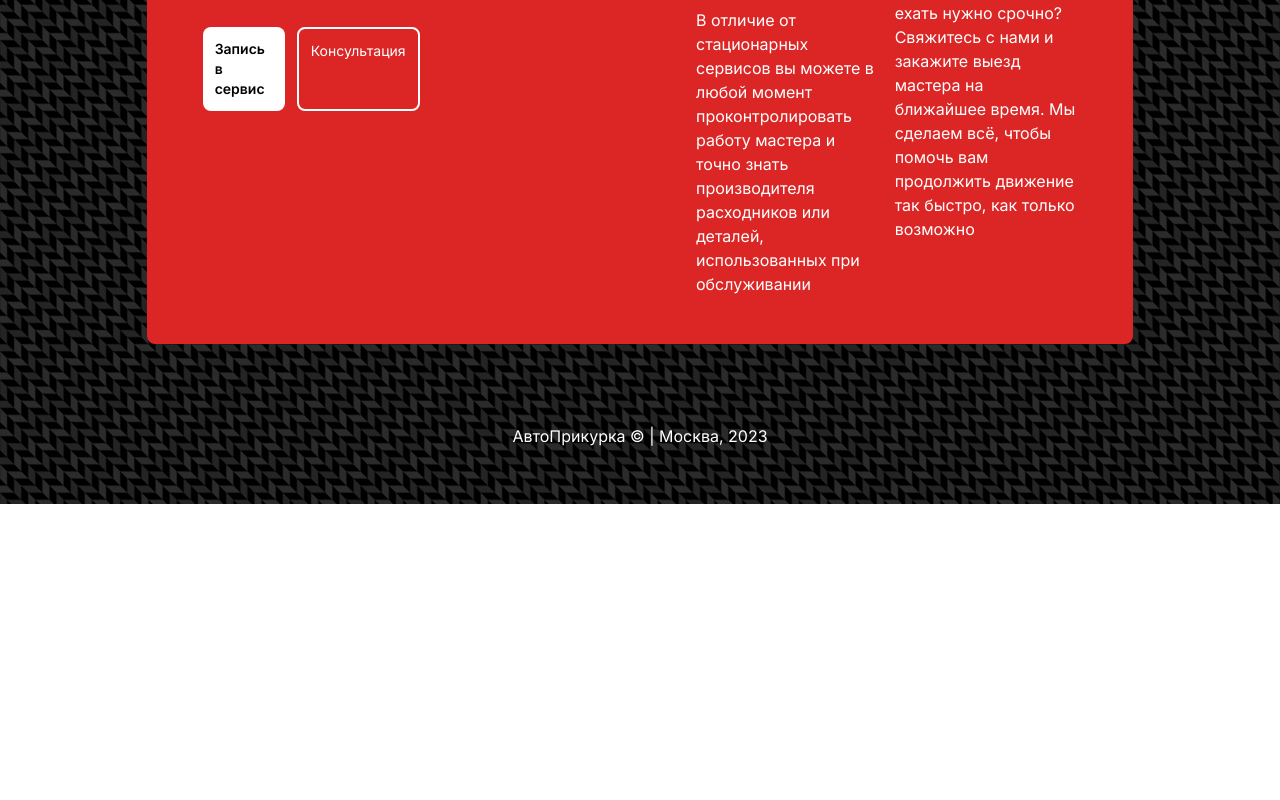
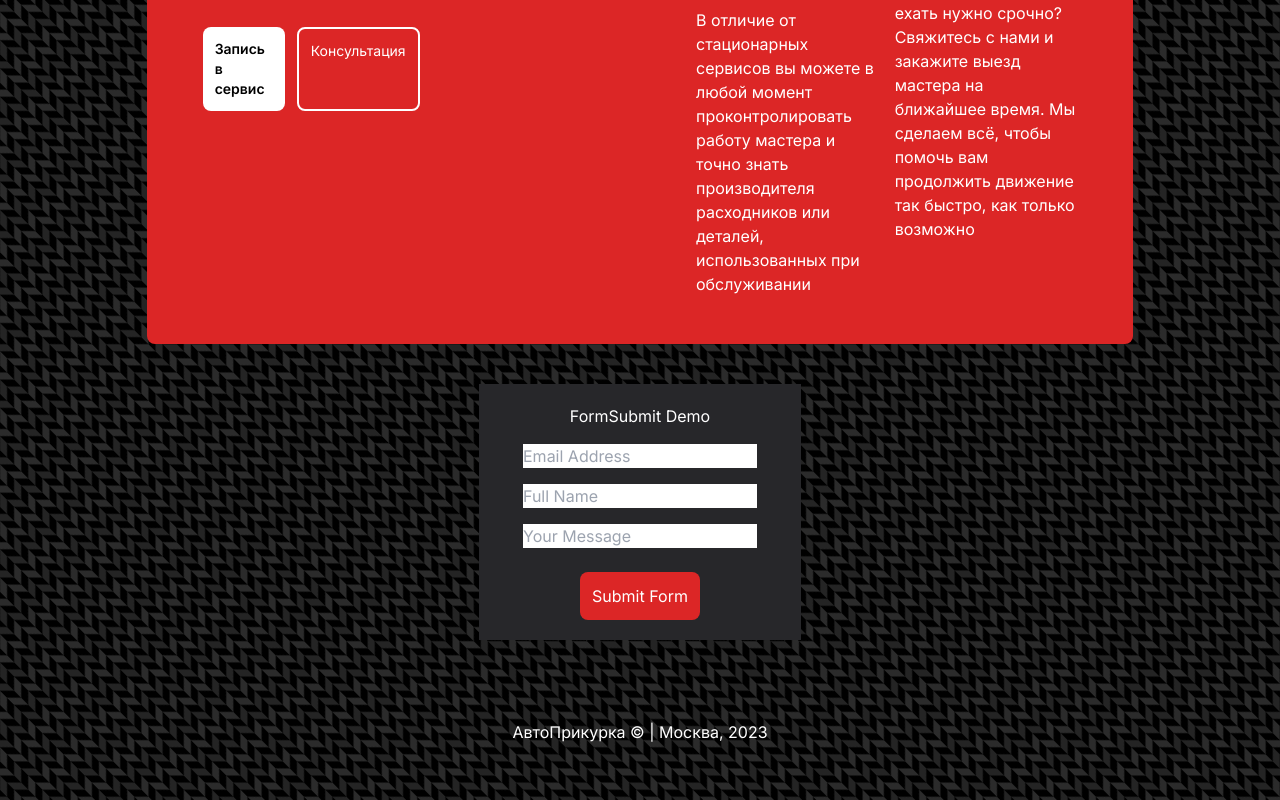
Before and after one commit to epileksiy/autoprikur, a Next.js app: page / in a window 1280 px wide. Shown: the part 2364-3164 px from the top of the page. Before the commit the page ends 2868 px from the top, so only its background shows below. Built offline with nearby package versions, Linux system fonts and the light colour scheme.

Commit message:
added formsubmit demo testing

```diff
--- a/package.json
+++ b/package.json
@@ -20,6 +20,7 @@
     "postcss": "8.4.26",
     "react": "18.2.0",
     "react-dom": "18.2.0",
+    "react-hook-form": "^7.45.2",
     "tailwindcss": "3.3.3",
     "tw-elements": "^1.0.0-beta2",
     "typescript": "5.1.6"
--- /dev/null
+++ b/src/app/Components/Form.tsx
@@ -0,0 +1,84 @@
+'use client'
+
+import { useState } from "react"
+import { useForm } from 'react-hook-form'
+
+export default function OrderForm() {
+
+    const { register, handleSubmit } = useForm()
+
+    const [submitted, setSubmitted] = useState(false)
+
+    const onSubmit = () => {
+      // submit logic
+      setSubmitted(true)
+    }
+
+    if (submitted) {
+      return (
+        <div className="text-center">
+          <p>Спасибо за Вашу заявку, обрабатываем!</p>
+        </div>
+      )
+    }
+
+    return (    //   <form action="https://formsubmit.co/56clon@mail.ru" method="POST" onSubmit={handleSubmit(onSubmit)} className="mt-14 bg-zinc-800 rounded-xl">
+    //     <div className="">
+    //         <input
+    //         {...register('name', {
+    //             required: true
+    //         })}
+    //         placeholder="Ваше имя"
+    //         className="border p-2 w-full"
+    //         name="name"
+    //         />
+
+    //         <input
+    //         {...register('car', {
+    //             required: true
+    //         })}
+    //         placeholder="Марка автомобиля"
+    //         className="border p-2 w-full"
+    //         name="car"
+    //         />
+
+    //         <input
+    //         {...register('phone', {
+    //             pattern: {
+    //             value: /^\+7\d+$/,
+    //             message: 'Please enter a valid phone number'
+    //             }
+    //         })}
+    //         placeholder="Номер телефона"
+    //         className="border p-2 w-full"
+    //         name="phone"
+    //         />
+
+    //         <input
+    //         {...register('problem', {
+    //             required: true
+    //         })}
+    //         placeholder="Опишите Вашу поломку.."
+    //         className="border p-2 w-full"
+    //         name="problem"
+    //         />
+    //     </div>
+    //     <button type="submit" className="btn btn-lg btn-dark btn-block">Submit Form</button>
+
+    //   </form>
+
+
+    <div className="mt-10 p-5 bg-zinc-800 flex flex-col justify-center text-center">
+        <h1 className="text-white">FormSubmit Demo</h1>
+        <form target="_blank" action="https://formsubmit.co/richyshark@gmail.com" method="POST" className="mt-4">
+            <div className="px-6 flex flex-col space-y-4">
+                <input type="email" name="email" className="" placeholder="Email Address" required/>
+                <input type="text" name="name" className="" placeholder="Full Name" required/>
+                <input placeholder="Your Message" className="" name="message" required></input>
+            </div>
+            <button type="submit" className="btn btn-lg btn-dark btn-block text-white bg-red-600 p-3 rounded-lg mt-6">Submit Form</button>
+        </form>
+    </div>
+    )
+
+  }
--- a/src/app/page.tsx
+++ b/src/app/page.tsx
@@ -1,8 +1,9 @@
 import Image from 'next/image'
 import Link from 'next/link'
-import ScrollButton from './scrollbutton'
-import Header from './Header'
-import Why from './Why'
+import ScrollButton from './Components/scrollbutton'
+import Header from './Components/Header'
+import Why from './Components/Why'
+import Form from './Components/Form'
 
 export default function Home() {
 
@@ -62,9 +63,12 @@ export default function Home() {
       {/* //Why AutoPrikurka? */}
       <Why />
 
+      <Form />
+
       <div className="mt-20 flex justify-center mb-10">
         <p className='text-white'>АвтоПрикурка © | Москва, 2023</p>
       </div>
+
       <ScrollButton />
 
     </main>
```
Also changed, not shown: src/app/Components/Header.tsx (renamed from src/app/Header.jsx), src/app/Components/Why.tsx (renamed from src/app/Why.jsx), src/app/Components/scrollbutton.tsx (renamed from src/app/scrollbutton.tsx), 1 other file (tests, documents, lock files or other folders).
